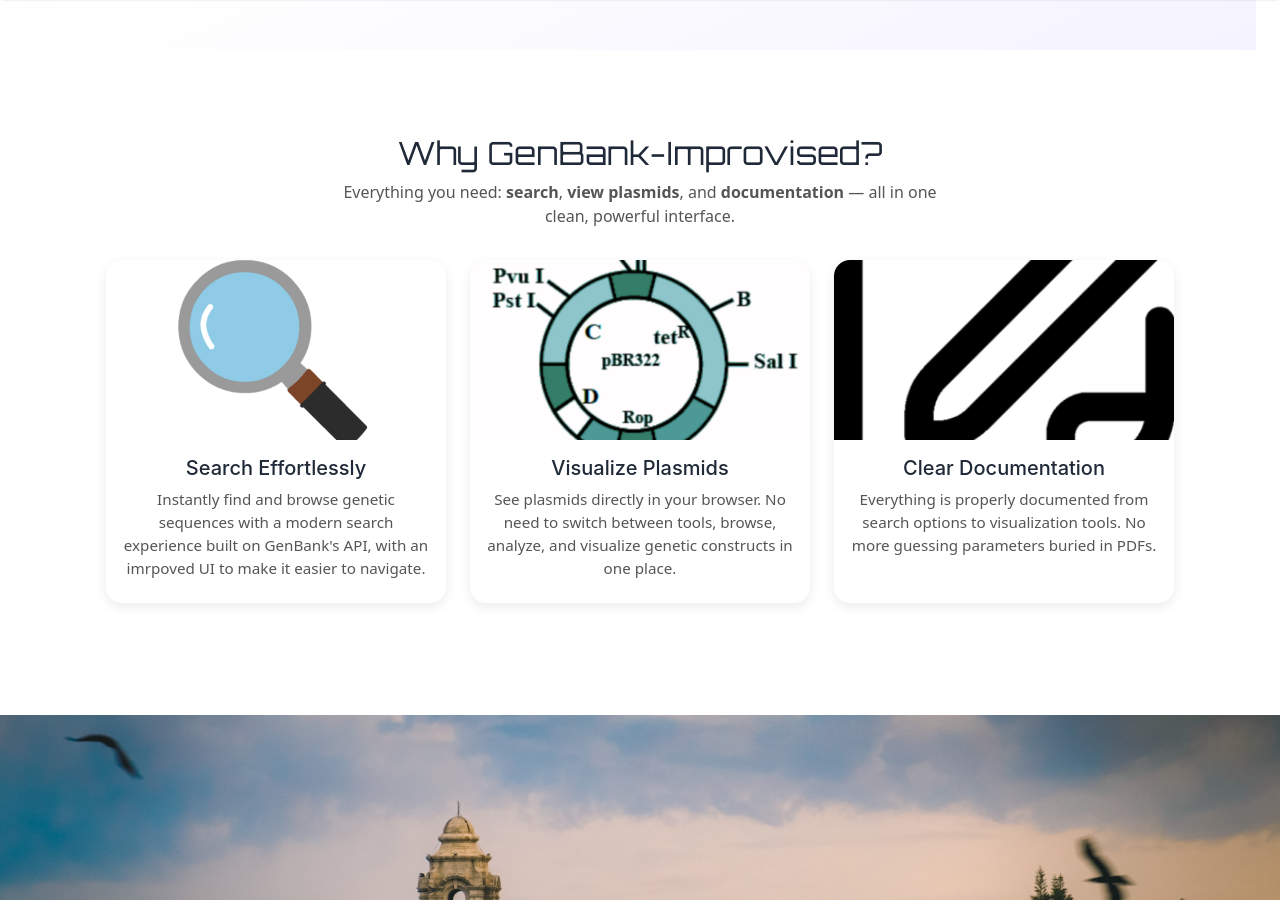
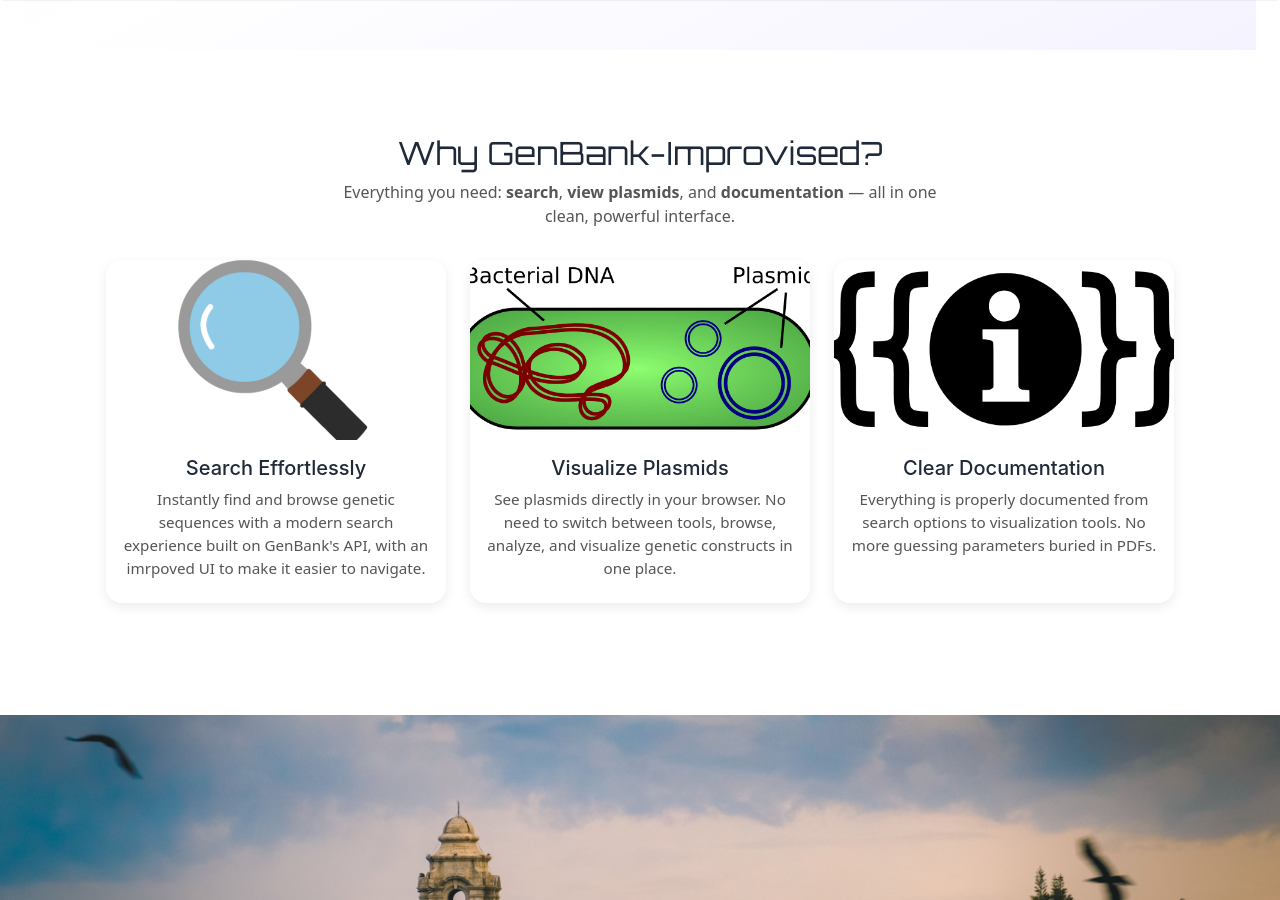
Before and after one commit to iGEM-IISc-2025/GenBank-Improvised, a Jekyll site: the page built from index.html, in a window 1280 px wide and 900 px high, scrolled down 613 px. Built offline with Jekyll 4.4.1, drawn with Linux system fonts in a browser that asks for light colours; nearby versions of some CDN libraries; the list of posts is cut into pages by our own code.

Commit message:
image resize - 3

```diff
--- a/index.html
+++ b/index.html
@@ -243,7 +243,7 @@
     </div>
 
     <div class="feature-card">
-      <img src="{{site.baseurl}}/assets/images/plasmid.png" alt="Plasmid Visualization">
+      <img src="{{site.baseurl}}/assets/images/plasmid.svg.png" alt="Plasmid Visualization">
       <h3>Visualize Plasmids</h3>
       <p>See plasmids directly in your browser. No need to switch between tools, browse, analyze, and visualize genetic constructs in one place.</p>
     </div>
```
Also changed, not shown: assets/images/documentation_icon.png, assets/images/plasmid.svg.png (added).
